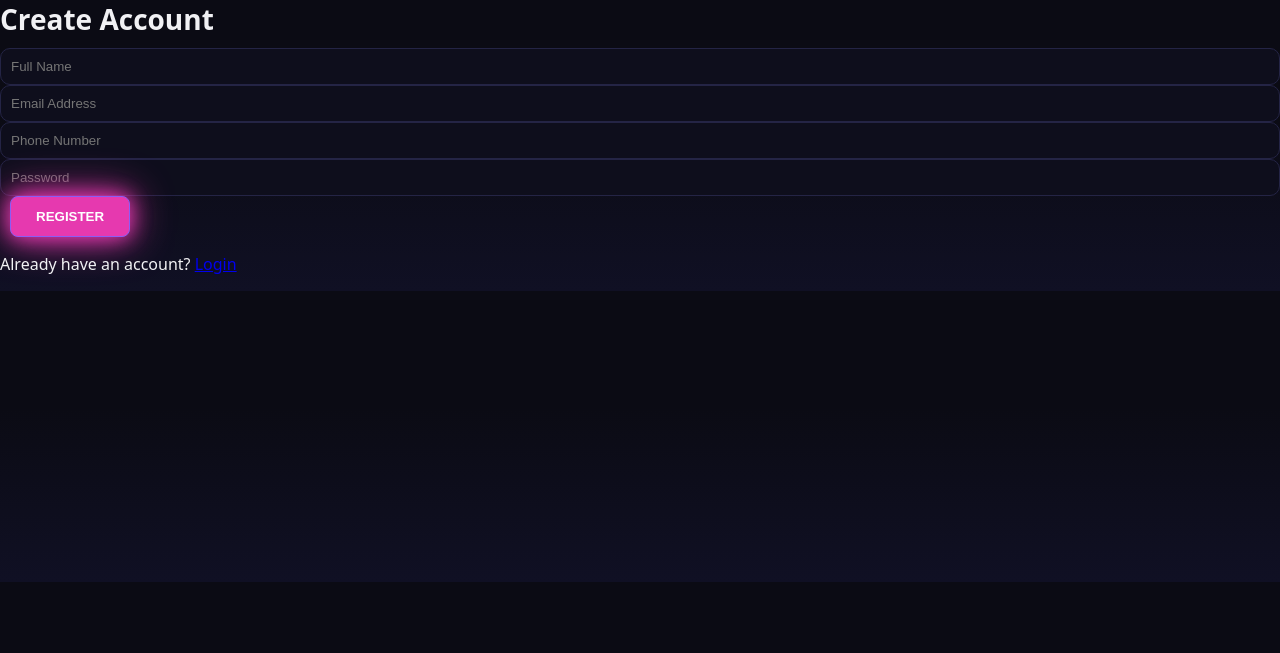
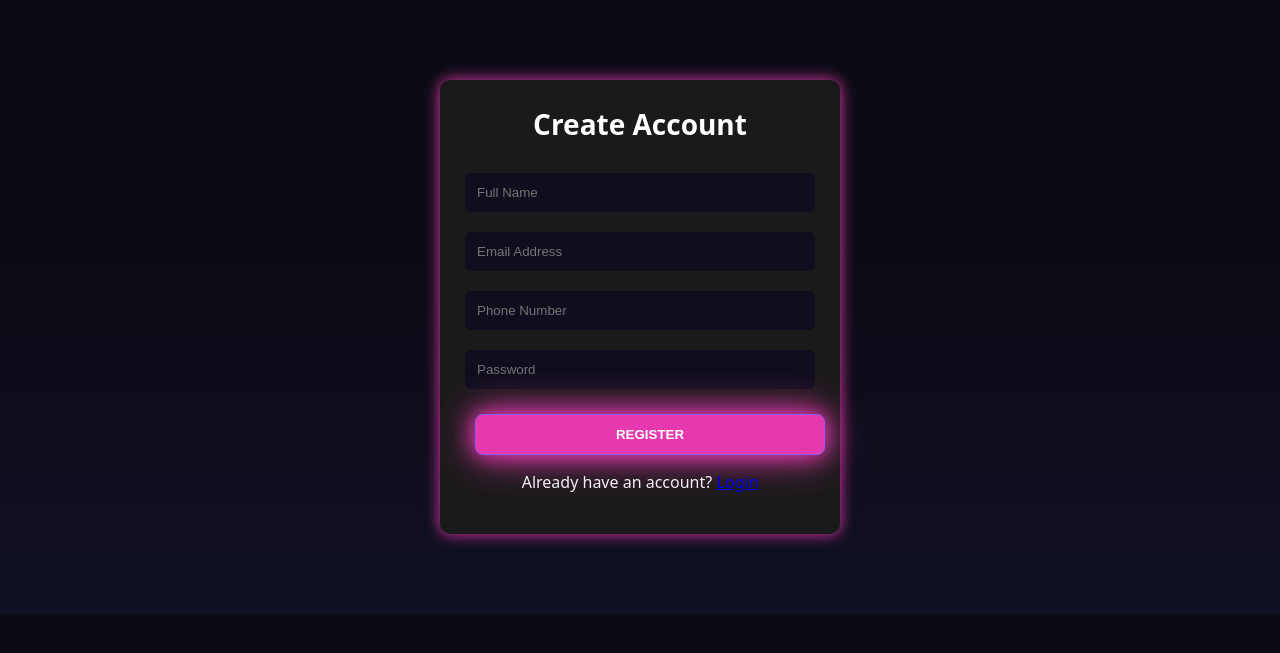
Before and after one commit to roperphilip95/Moonlight, a PHP site: page /register.php in a window 1280 px wide. Shown: the top 653 px of the page. Run offline with PHP 8.4, Linux system fonts and the light colour scheme.

Commit message:
Update style.css

```diff
--- a/assets/style.css
+++ b/assets/style.css
@@ -84,3 +84,35 @@ form .row{display:grid;grid-template-columns:1fr 1fr;gap:12px}
   background: #c02689;
   box-shadow: 0 0 30px #ff40c7, 0 0 60px #ff40c7;
 }
+
+.form-container {
+  max-width: 400px;
+  margin: 80px auto;
+  background: #1a1a1a;
+  padding: 25px;
+  border-radius: 10px;
+  box-shadow: 0 0 15px #e639af;
+  text-align: center;
+}
+.form-container h2 {
+  margin-bottom: 20px;
+  color: #fff;
+}
+.form-container input {
+  width: 100%;
+  padding: 12px;
+  margin: 10px 0;
+  border: none;
+  border-radius: 6px;
+  outline: none;
+}
+.form-container button {
+  width: 100%;
+  margin-top: 15px;
+}
+.msg {
+  background: #333;
+  padding: 10px;
+  border-radius: 5px;
+  margin-bottom: 10px;
+}
```
